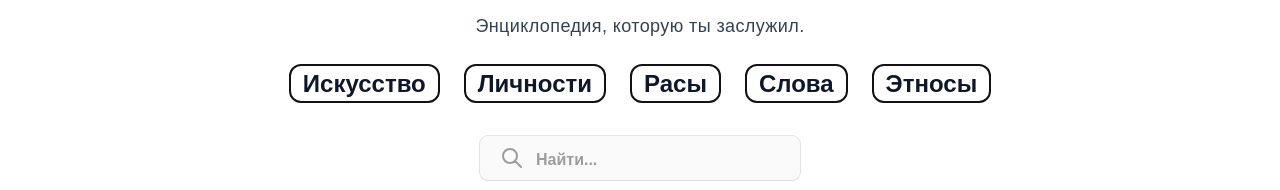
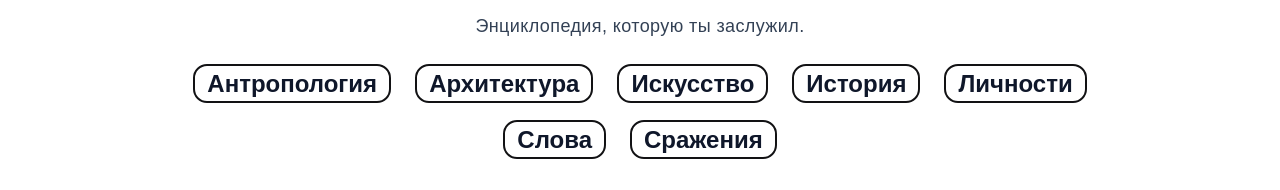
Before and after one commit to artem-ca/sobranie, a Next.js app: page /glossary in a window 1280 px wide. Shown: the part 172-362 px from the top of the page. Built offline with nearby package versions, Linux system fonts and the light colour scheme; no server answers; the database is empty.

Commit message:
new categories

```diff
--- a/components/RulersOptions.js
+++ b/components/RulersOptions.js
@@ -15,25 +15,6 @@ export function SelectorIcon() {
                 stroke-linecap='round'
                 stroke-linejoin='round'
                 d='M8 9l4-4 4 4m0 6l-4 4-4-4'
-            />
-        </svg>
-    )
-}
-
-export function CheckIcon() {
-    return (
-        <svg
-            xmlns='http://www.w3.org/2000/svg'
-            class='h-6 w-6'
-            fill='none'
-            viewBox='0 0 24 24'
-            stroke='currentColor'
-            stroke-width='2'
-        >
-            <path
-                stroke-linecap='round'
-                stroke-linejoin='round'
-                d='M5 13l4 4L19 7'
             />
         </svg>
     )
@@ -170,11 +151,6 @@ export default function RulersOptions({
                     setOption={setCountry}
                 />
             </div>
-
-            {/* <div>
-                <span className='ml-1'>Титул:</span>
-                <SelectOption options={rulerTitles} />
-            </div> */}
         </section>
     )
 }
--- /dev/null
+++ b/pages/glossary/anthropology/index.js
@@ -0,0 +1,15 @@
+import BackButton from '../../../components/BackButton'
+
+export default function Anthropology({}) {
+    return (
+        <div className='mx-auto'>
+            <BackButton />
+
+            <div className='text-center text-3xl font-bold '>Антропология</div>
+
+            <div className='m-auto mt-12 max-w-5xl'>
+                <div className='m-auto w-max gap-10'>КХм</div>
+            </div>
+        </div>
+    )
+}
--- /dev/null
+++ b/pages/glossary/history/index.js
@@ -0,0 +1,15 @@
+import BackButton from '../../../components/BackButton'
+
+export default function History({}) {
+    return (
+        <div className='mx-auto'>
+            <BackButton />
+
+            <div className='text-center text-3xl font-bold '>История</div>
+
+            <div className='m-auto mt-12 max-w-5xl'>
+                <div className='m-auto w-max gap-10'>КХм</div>
+            </div>
+        </div>
+    )
+}
--- a/pages/glossary/index.js
+++ b/pages/glossary/index.js
@@ -25,10 +25,12 @@ import ArtsList from '../../components/ArtsList'
 
 const categories = [
     { id: 1, title: 'Личности', path: '/glossary/persons' },
-    { id: 2, title: 'Этносы', path: '/glossary/ethnics' },
-    { id: 3, title: 'Расы', path: '/glossary/races' },
+    { id: 2, title: 'Антропология', path: '/glossary/anthropology' },
+    { id: 3, title: 'История', path: '/glossary/history' },
     { id: 4, title: 'Слова', path: '/glossary/words' },
     { id: 6, title: 'Искусство', path: '/glossary/art' },
+    { id: 7, title: 'Сражения', path: '/glossary/art' },
+    { id: 8, title: 'Архитектура', path: '/glossary/art' },
 ]
 
 const firebaseConfig = {
@@ -47,12 +49,12 @@ const db = getFirestore(app)
 
 export function GlossaryCategories() {
     return (
-        <ul className='m-auto flex flex-wrap justify-center gap-6 gap-x-6 text-center text-2xl font-semibold'>
+        <ul className='m-auto flex max-w-4xl flex-wrap justify-center gap-6 gap-x-6 text-center text-2xl font-semibold'>
             {categories.sort(sortByTitle).map(({ id, title, path }) => (
                 <li key={id}>
                     <Link key={id} href={path} passHref>
                         <a
-                            className='select-none rounded-xl border-2 border-strict-black px-3 py-1 transition delay-5
+                            className='select-none rounded-[14px] border-2 border-strict-black px-3 py-1 transition delay-5
                 duration-100 ease-in-out hover:bg-strict-black
                 hover:text-pale-white dark:border-pale-white/90 dark:text-pale-white
                  dark:hover:bg-pale-white dark:hover:text-strange-black'
--- a/pages/journal/index.js
+++ b/pages/journal/index.js
@@ -1,17 +1,18 @@
 import Link from 'next/link'
 import Image from 'next/image'
+import { sortByTitle } from '../../utils'
 
 const categories = [
+    { id: 3, title: 'Антропология', path: '/journal/anthropology' },
     { id: 1, title: 'Политика', path: '/journal/politics' },
     { id: 2, title: 'История', path: '/journal/history' },
-    { id: 3, title: 'Антропология', path: '/journal/anthropology' },
     { id: 4, title: 'Искусство', path: '/journal/art' },
 ]
 
 export function JournalCategories() {
     return (
         <ul className='m-auto flex flex-wrap justify-center gap-6 gap-x-6 text-center text-2xl font-semibold'>
-            {categories.map(({ id, title, path }) => (
+            {categories.sort(sortByTitle).map(({ id, title, path }) => (
                 <li key={id}>
                     <Link key={id} href={path} passHref>
                         <a
@@ -42,7 +43,7 @@ export default function Journal() {
                 <JournalCategories />
             </header>
             <Image
-                className='absolute mx-auto rounded-3xl'
+                className='absolute mx-auto w-full rounded-3xl'
                 src='/../public/canaletto_canal.jpg'
                 alt='Picture of the author'
                 layout='responsive'
```
